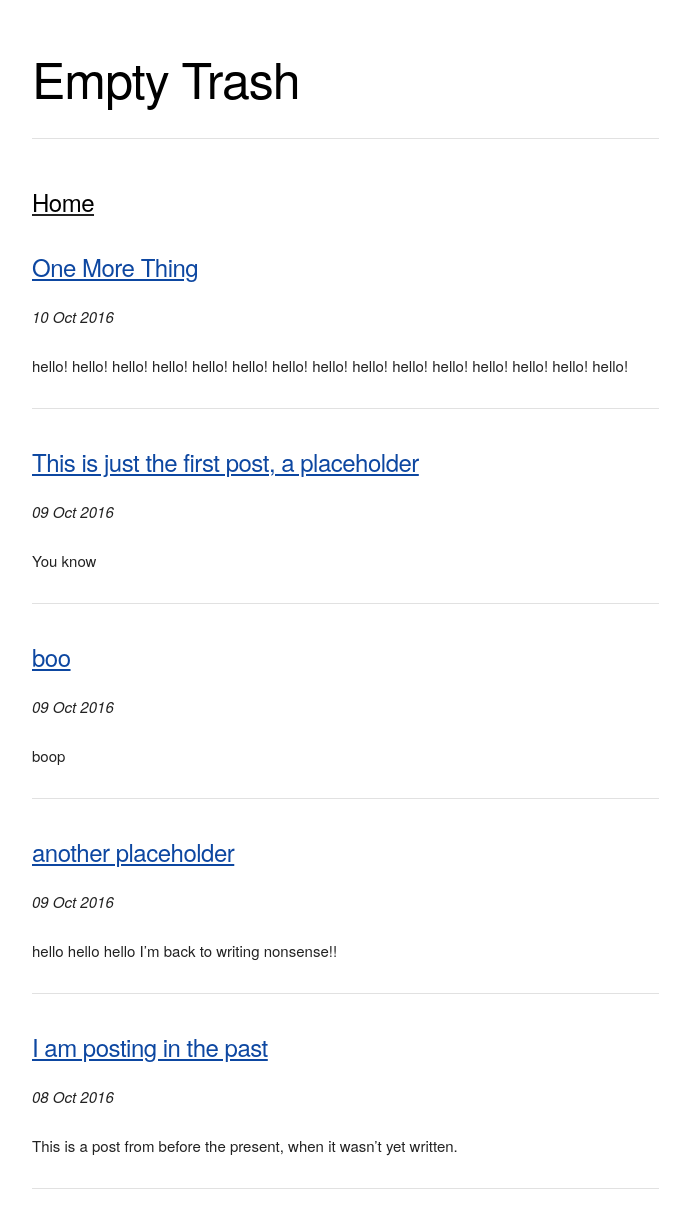
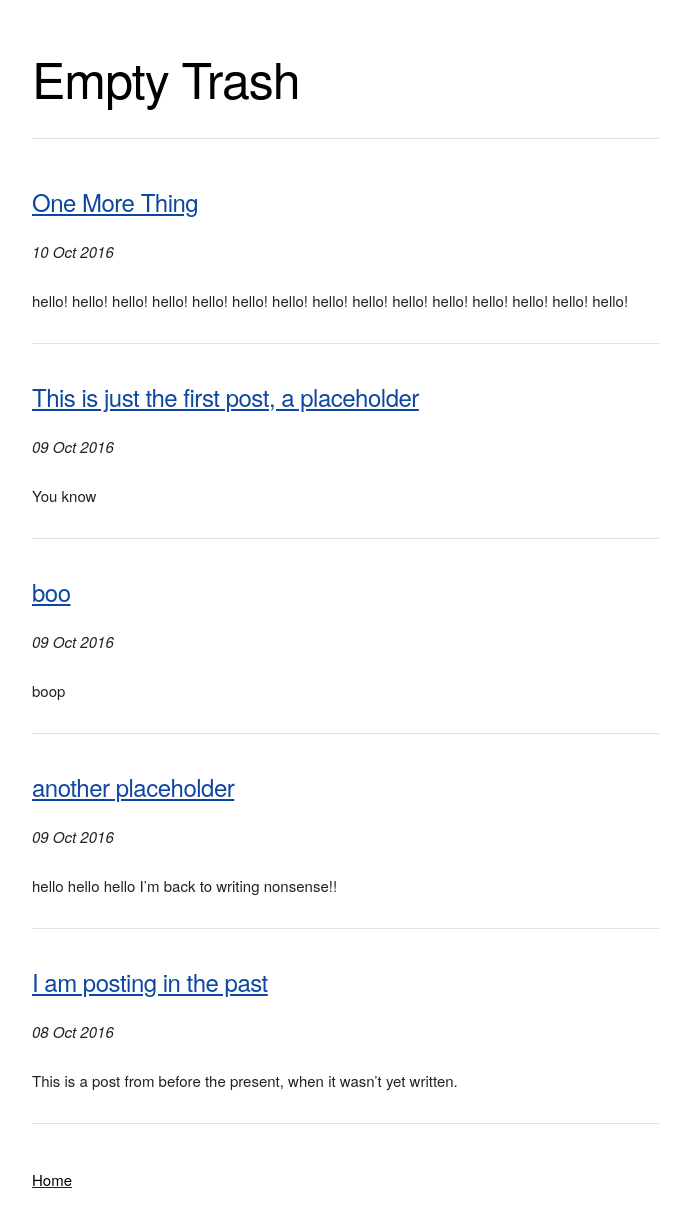
Before and after one commit to mt-trash/mt-trash.github.io, a Jekyll site: the page built from index.html, in a window 1280 px wide. Shown: the whole page, without its empty margins (128-818 px from the left). Built offline with Jekyll 4.4.1, drawn with Linux system fonts in a browser that asks for light colours; the list of posts is cut into pages by our own code.

Commit message:
Update default.html

```diff
--- a/_layouts/default.html
+++ b/_layouts/default.html
@@ -36,12 +36,12 @@
             <hr>
           </div>
         </div>
+        {{ content }}
         <div class="row">
           <div class="eight columns" style="margin-top: 1%">
-            <h5><u><a class="trash" href="{{ site.baseurl }}">Home</a></u></h5>
+            <h6><u><a class="trash" href="{{ site.baseurl }}">Home</a></u></h6>
           </div>
         </div>
-        {{ content }}
       </div>
 
     </body>
```
